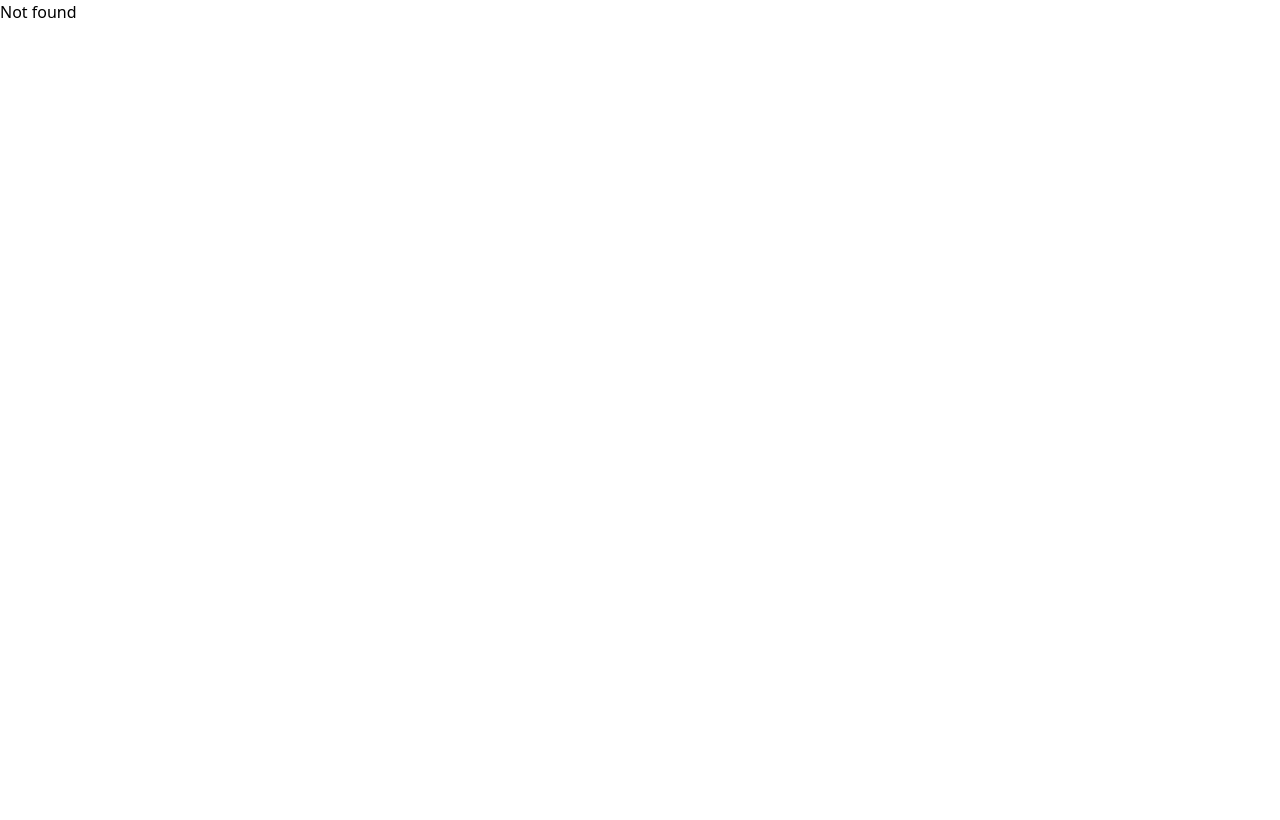
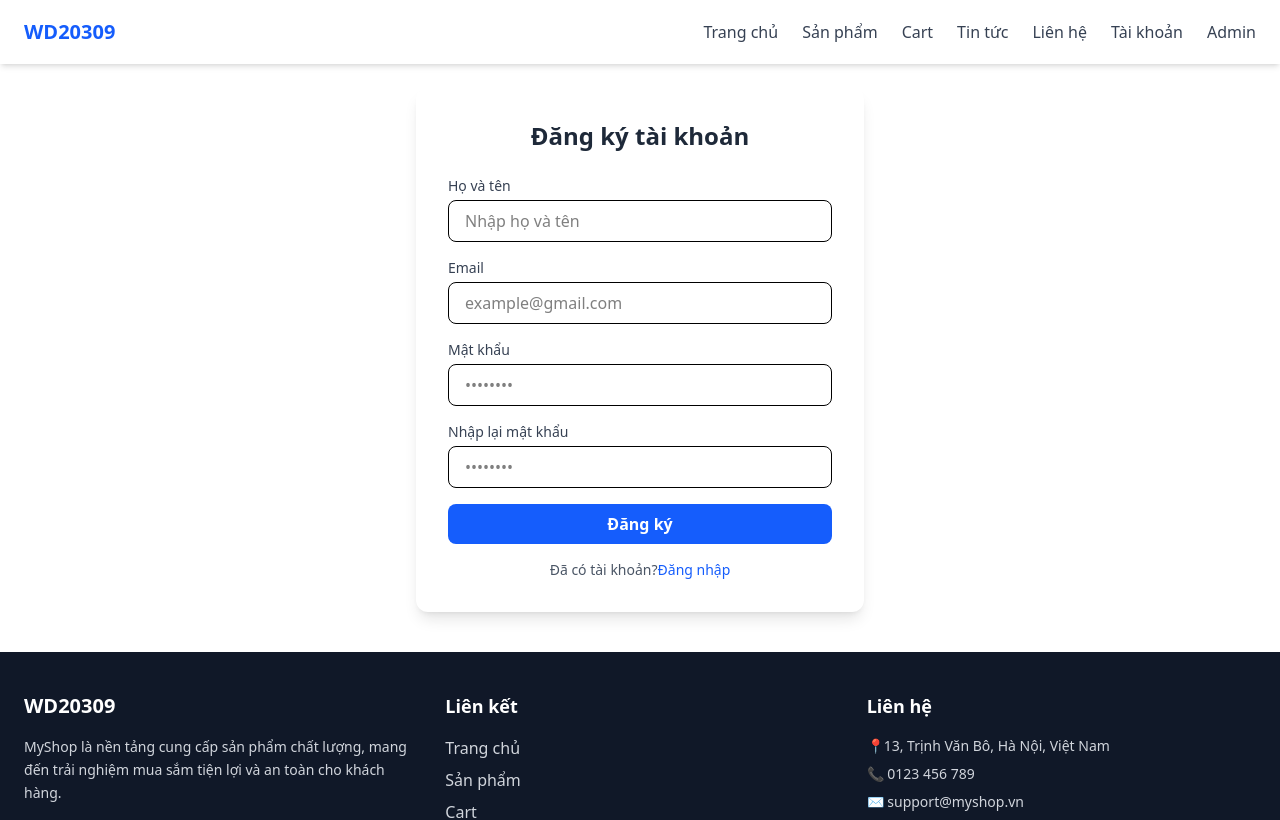
Before and after one commit to chinhpd5/WEB502, a React (Vite) app in the folder WD20309/: page /register in a window 1280 px wide. Shown: the top 820 px of the page. Built offline with nearby package versions, Linux system fonts and the light colour scheme.

Commit message:
đăng ký

```diff
--- a/WD20309/db.json
+++ b/WD20309/db.json
@@ -208,5 +208,18 @@
       "description": ""
     }
   ],
-  "users":[]
+  "users": [
+    {
+      "email": "chinhpd5@fpt.edu.vn",
+      "password": "$2a$10$7JvMwNbZluWjJWv5nn9thu9vC1rcxrFWBDDuRkSV2yJyS3oplFyPO",
+      "name": "chinhpd5",
+      "id": 1
+    },
+    {
+      "email": "chinhpd51@fpt.edu.vn",
+      "password": "$2a$10$HGONKk/r5vG1Ij6n8fnZ8eAdPnuCO4dvSgjy4Fy9JRj2OJnkHBZF2",
+      "name": "chinhpd5 new",
+      "id": 2
+    }
+  ]
 }
--- a/WD20309/src/App.tsx
+++ b/WD20309/src/App.tsx
@@ -10,6 +10,8 @@ import ProductDetail from "./pages/admin/product/Detail"
 import ProductAdd from "./pages/admin/product/Add"
 import ProductEdit from "./pages/admin/product/Edit"
 import { Toaster } from "react-hot-toast"
+import Register from "./pages/Register"
+import Login from "./pages/Login"
 
 function App() {
   return (
@@ -24,6 +26,8 @@ function App() {
           <Route path="about" element={<h1>Trang About</h1>}/>
           <Route path="contact" element={<h1>Trang Liên hệ</h1>}/>
           <Route path="news" element={<h1>Trang tin tức</h1>}/>
+          <Route path="register" element={<Register/>} />
+          <Route path="login" element={<Login/>} />
         </Route>
 
         <Route path="/admin" element={<AdminLayout/>}>
--- /dev/null
+++ b/WD20309/src/interfaces/IUser.ts
@@ -0,0 +1,12 @@
+export interface IUser {
+  id: string,
+  name: string,
+  email: string,
+  password: string,
+  rePassword?: string,
+  gender: boolean,
+  address: string
+}
+
+export type RegisterInput = Omit<IUser,"id" | "gender" | "address">
+export type LoginInput = Omit<IUser,"id" | "gender" | "address" | "name" | "rePassword">
--- /dev/null
+++ b/WD20309/src/pages/Login.tsx
@@ -0,0 +1,9 @@
+import React from 'react'
+
+function Login() {
+  return (
+    <div>Login</div>
+  )
+}
+
+export default Login
--- /dev/null
+++ b/WD20309/src/pages/Register.tsx
@@ -0,0 +1,108 @@
+import React from 'react'
+import { useForm } from 'react-hook-form'
+import type { RegisterInput } from '../interfaces/IUser'
+import toast from 'react-hot-toast'
+import axios from 'axios'
+import { useNavigate } from 'react-router-dom'
+
+function Register() {
+
+  const {
+    register,
+    handleSubmit,
+    watch,
+    formState: {errors}
+  } = useForm<RegisterInput>();
+  const nav = useNavigate();
+
+  const onSubmit = async (value: RegisterInput) => {
+    try {
+      value.rePassword = undefined;
+      const res = await axios.post(`http://localhost:3000/register`,value)
+      console.log(res);
+      if(res.status == 201){
+        toast.success("Đăng ký thành công");
+        nav('/login')
+      }
+
+    } catch (error: any) {
+      // console.log(error);
+      toast.error("Lỗi đăng ký " + error.response.data)
+    }
+
+  }
+
+  return (
+    <div className='flex justify-center pt-6'>
+      <div className="w-full max-w-md bg-white rounded-xl shadow-lg p-8">
+        <h2 className="text-2xl font-bold text-center text-gray-800 mb-6">
+          Đăng ký tài khoản
+        </h2>
+        <form onSubmit={handleSubmit(onSubmit)} className="space-y-4">
+          {/* Name */}
+          <div>
+            <label className="block text-sm font-medium text-gray-700 mb-1">
+              Họ và tên
+            </label>
+            <input {...register("name", {
+              required: "Không để trống tên người dùng"
+            })} type="text" placeholder="Nhập họ và tên" className="w-full px-4 py-2 border rounded-lg focus:outline-none focus:ring-2 focus:ring-blue-500" />
+            {errors.name && (<span className='text-red-500'>{errors.name.message}</span>)}
+          </div>
+          {/* Email */}
+          <div>
+            <label className="block text-sm font-medium text-gray-700 mb-1">
+              Email
+            </label>
+            <input {...register("email",{
+              required: "Không để trống email",
+              pattern: {
+                value: /^\S+@\S+\.\S+$/,
+                message: "Sai định dạng email"
+              }
+            })} type="text" placeholder="example@gmail.com" className="w-full px-4 py-2 border rounded-lg focus:outline-none focus:ring-2 focus:ring-blue-500" />
+            {errors.email && (<span className='text-red-500'>{errors.email.message}</span>)}
+          </div>
+          {/* Password */}
+          <div>
+            <label className="block text-sm font-medium text-gray-700 mb-1">
+              Mật khẩu
+            </label>
+            <input {...register("password",{
+              required: "Không để trống mật khẩu",
+              minLength: {
+                value: 6,
+                message: "Cần tối thiểu 6 ký tự"
+              }
+            })} type="password" placeholder="••••••••" className="w-full px-4 py-2 border rounded-lg focus:outline-none focus:ring-2 focus:ring-blue-500" />
+            {errors.password && (<span className='text-red-500'>{errors.password.message}</span>)}
+          </div>
+          {/* Re-Password */}
+          <div>
+            <label className="block text-sm font-medium text-gray-700 mb-1">
+              Nhập lại mật khẩu
+            </label>
+            <input {...register("rePassword",{
+              required: "Không để trống nhập lại mật khẩu",
+              validate: (value) => {
+                return value == watch("password") ? true : "Mật khẩu chưa khớp"
+              }
+            })} type="password" placeholder="••••••••" className="w-full px-4 py-2 border rounded-lg focus:outline-none focus:ring-2 focus:ring-blue-500" />
+            {errors.rePassword && (<span className='text-red-500'>{errors.rePassword.message}</span>)}
+          </div>
+          {/* Button */}
+          <button type="submit" className="w-full bg-blue-600 text-white py-2 rounded-lg font-semibold hover:bg-blue-700 transition">
+            Đăng ký
+          </button>
+        </form>
+        <p className="text-sm text-center text-gray-600 mt-4">
+          Đã có tài khoản?
+          <a href="#" className="text-blue-600 hover:underline">Đăng nhập</a>
+        </p>
+      </div>
+    </div>
+
+  )
+}
+
+export default Register
```
